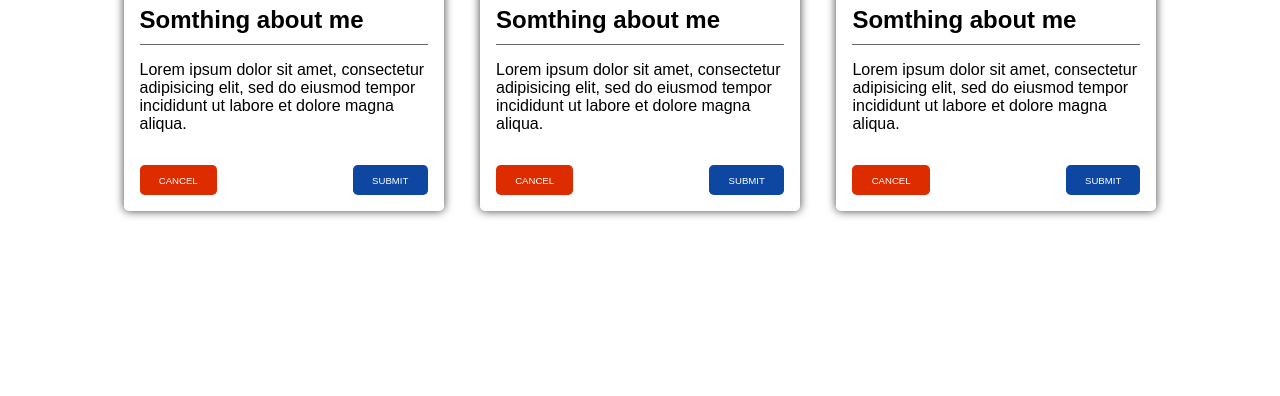
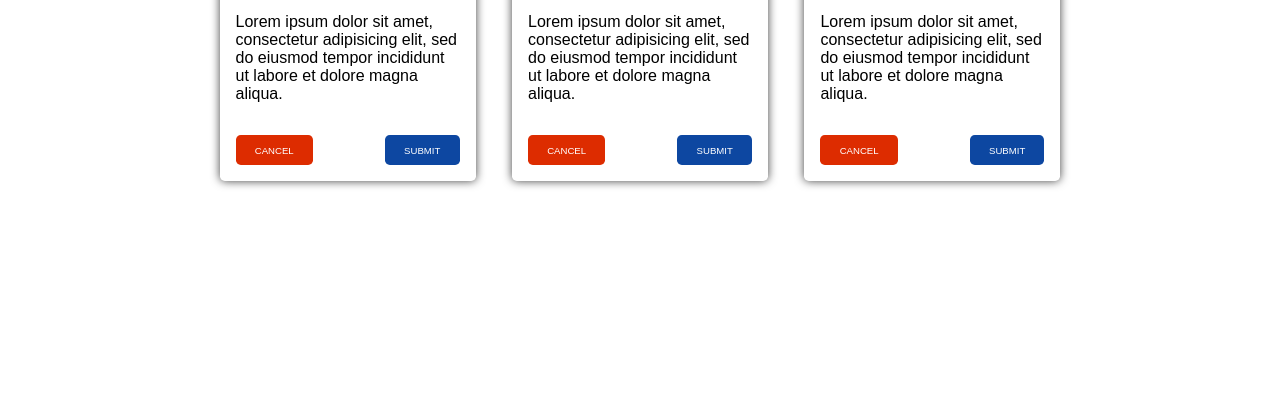
Before and after one commit to mhigbyflowers/02-box-model, a plain HTML site: page index.html in a window 1280 px wide. Shown: the part 404-800 px from the top of the page. Drawn offline with Linux system fonts and the light colour scheme.

Commit message:
applied knowlege gained from lecture

```diff
--- a/style.css
+++ b/style.css
@@ -28,20 +28,25 @@ ul {
     margin: 1rem 1.5rem;
 }
 .row {
-    margin-top: 5rem;
+    margin: 5rem auto;
     text-align: center;
+    max-width: 60rem;
+
+
 }
 .row img {
     width: 100%;
+
 }
 .column {
     display: inline-block;
-    width: 25%;
+    width: calc(90% / 3 - 1rem - 1rem);
     margin: 1rem 1rem;
     -webkit-box-shadow: 0px 0px 10px 0px rgba(0, 0, 0, 0.75);
     -moz-box-shadow: 0px 0px 10px 0px rgba(0, 0, 0, 0.75);
     box-shadow: 0px 0px 10px 0px rgba(0, 0, 0, 0.75);
     border-radius: .3rem;
+    min-width: 15rem;
 }
 .card-text {
     text-align: left;
```
